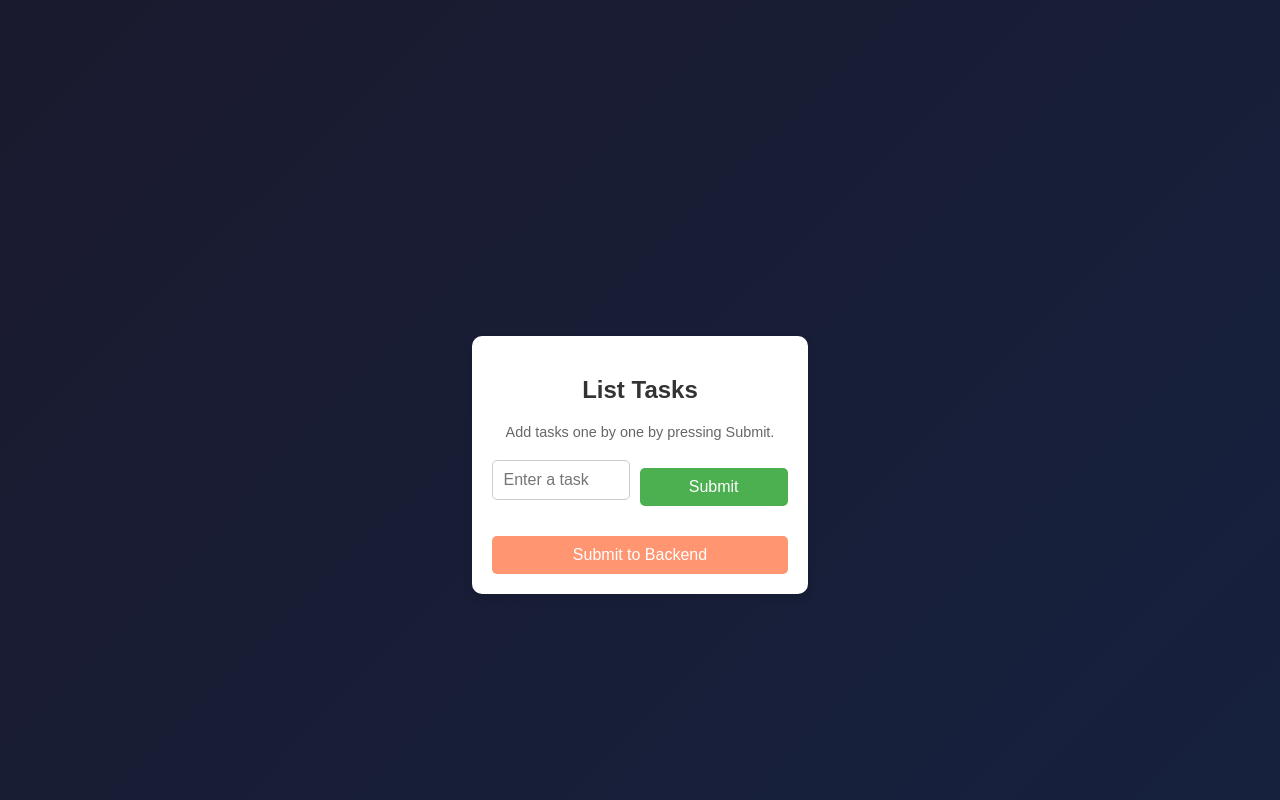
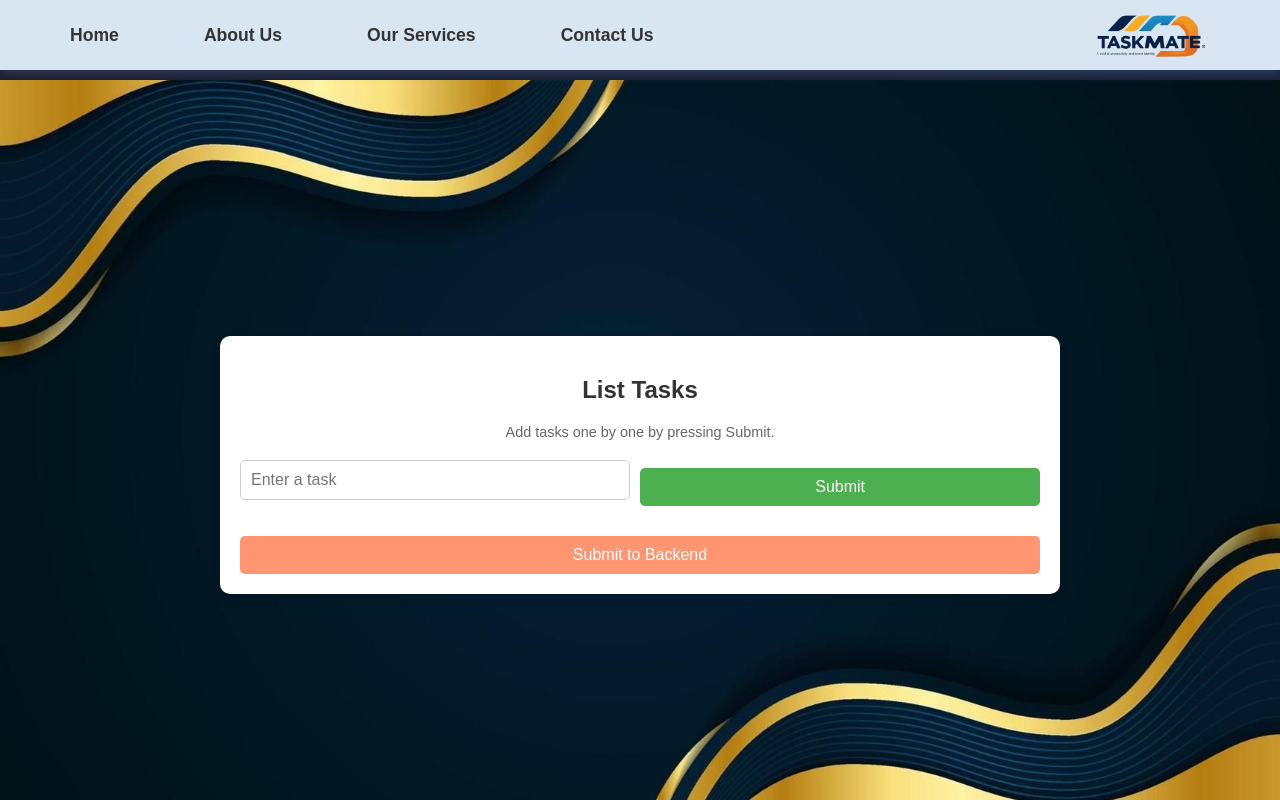
Before and after one commit to akindu-k/iwb013-team-tricannu, a React (Vite) app in the folder frontend/: page /list-tasks in a window 1280 px wide. Built offline with nearby package versions, Linux system fonts and the light colour scheme.

Commit message:
improved UI

```diff
--- a/frontend/src/App.jsx
+++ b/frontend/src/App.jsx
@@ -2,7 +2,6 @@ import { BrowserRouter as Router, Route, Routes } from 'react-router-dom';
 import Home from './pages/Home'; // Import the new Home component
 import Login from './pages/Login';
 import EmployeeDashboard from './pages/EmployeeDashboard';
-import ManagerDashboard from './pages/ManagerDashboard';
 import AdminDashboard from './pages/AdminDashboard';
 import ListTasks from './pages/ListTasks';
 import ContactUs from './pages/ContactUs';
@@ -17,7 +16,6 @@ function App() {
         <Route path="/" element={<Home />} />
         <Route path="/login" element={<Login />} />
         <Route path="/employee" element={<EmployeeDashboard />} />
-        <Route path="/manager" element={<ManagerDashboard />} />
         <Route path="/admin" element={<AdminDashboard />} />
         <Route path="/list-tasks" element={<ListTasks />} />
         <Route path="/contactus" element={<ContactUs />} />
--- a/frontend/src/pages/EmployeeDashboard.css
+++ b/frontend/src/pages/EmployeeDashboard.css
@@ -1,4 +1,22 @@
 /* Adjusted container for dark background theme */
+
+.employee-main{
+    display: flex;
+    flex-direction: column;
+    align-items: center;
+    justify-content: center;
+    width: 100vw;
+    height: calc(100vh - 80px); /* Full viewport height minus navbar */
+    background-image: url("/src/assets/4b755524bd82dcbde3807c231f74482d.jpg");
+    background-size: cover;
+    background-position: center;
+    background-repeat: no-repeat;
+    color: white;
+    text-align: center;
+    padding: 20px;
+    box-sizing: border-box;
+    overflow-y: auto; /* Enable vertical scrolling */
+  }
 .employee-dashboard-container {
     max-width: 1000px;
     margin: 50px auto;
--- a/frontend/src/pages/EmployeeDashboard.jsx
+++ b/frontend/src/pages/EmployeeDashboard.jsx
@@ -1,6 +1,8 @@
 import { useState, useEffect } from 'react';
 import axios from 'axios';
 import './EmployeeDashboard.css';  // Import the updated CSS file
+import Navbar from './Navbar';
+
 
 function EmployeeDashboard() {
   const [assignedTasks, setAssignedTasks] = useState([]);
@@ -20,12 +22,15 @@ function EmployeeDashboard() {
   }, []);
 
   return (
+    <div className='employee-main'>
+      <Navbar />
     <div className="employee-dashboard-container">
       <h1>Employee Dashboard</h1>
       {assignedTasks && assignedTasks.map((task, index) => (
         <p key={index} className="assigned-task">{task}</p>
       ))}
     </div>
+    </div>
   );
 }
 
--- a/frontend/src/pages/ListTasks.css
+++ b/frontend/src/pages/ListTasks.css
@@ -1,3 +1,26 @@
+.list-main {
+  display: flex;
+  flex-direction: column;
+  align-items: center;
+  justify-content: center;
+  width: 100vw;
+  height: calc(100vh - 80px); /* Full viewport height minus navbar */
+  background-image: url("/src/assets/4b755524bd82dcbde3807c231f74482d.jpg");
+  background-size: cover;
+  background-position: center;
+  background-repeat: no-repeat;
+  color: white;
+  text-align: center;
+  padding: 20px;
+  box-sizing: border-box;
+  overflow-y: auto; /* Enable vertical scrolling */
+}
+
+
+
+
+
+
 .list-tasks-container {
   width: 80%;
   max-width: 800px;
--- a/frontend/src/pages/ListTasks.jsx
+++ b/frontend/src/pages/ListTasks.jsx
@@ -1,6 +1,7 @@
 import { useState } from 'react';
 import './ListTasks.css';  // Importing the ListTasks-specific CSS
 import axios from 'axios';
+import Navbar from './Navbar';
 
 const ListTasks = () => {
   const [tasks, setTasks] = useState([]);
@@ -33,6 +34,8 @@ const ListTasks = () => {
   }
 
   return (
+    <div className="list-main">
+      <Navbar />
     <div className="list-tasks-container">
       <h2>List Tasks</h2>
       <p>Add tasks one by one by pressing Submit.</p>
@@ -61,6 +64,7 @@ const ListTasks = () => {
     )}
 
     </div>
+    </div>
   );
 };
 
--- a/frontend/src/pages/Login.css
+++ b/frontend/src/pages/Login.css
@@ -8,6 +8,41 @@ body {
   animation: fadeIn 5s ease-in-out;
   height: 100vh;
   margin: 0;
+}
+
+
+.login-main{
+  display: flex;
+  flex-direction: column;
+  align-items: center;
+  justify-content: center;
+  width: 100vw;
+  height: calc(100vh - 80px); /* Full viewport height minus navbar */
+  background-image: url("/src/assets/4b755524bd82dcbde3807c231f74482d.jpg");
+  background-size: cover;
+  background-position: center;
+  background-repeat: no-repeat;
+  color: white;
+  text-align: center;
+  padding: 20px;
+  box-sizing: border-box;
+  overflow-y: auto; /* Enable vertical scrolling */
+}
+
+nav {
+  position: fixed; /* Fix the navbar to the top */
+  top: 0;
+  left: 0;
+  width: 100%;
+  height: 80px; /* Set a fixed height for the navbar */
+  z-index: 1000; /* Ensure navbar stays on top */
+  background-color: #333; /* Add background color */
+  color: white;
+  display: flex;
+  align-items: center;
+  justify-content: space-between;
+  padding: 0 20px;
+  box-sizing: border-box;
 }
 
 /* Fade-in animation */
--- a/frontend/src/pages/Login.jsx
+++ b/frontend/src/pages/Login.jsx
@@ -1,7 +1,7 @@
 import { useState } from 'react';
 import { useNavigate, useLocation } from 'react-router-dom';
 import './Login.css'; // Import your login.css here
-
+import Navbar from './Navbar';
 function Login() {
 
     const location = useLocation();
@@ -21,7 +21,7 @@ function Login() {
         navigate('/admin');
       }
       else if (role == 'manager') {
-        navigate('/manager');
+        navigate('/list-tasks');
       } else {
         navigate('/employee');
       }
@@ -31,6 +31,8 @@ function Login() {
   };
 
   return (
+    <div className='login-main'>
+      <Navbar />
     <div className="login-container">
       <h2>Login</h2>
       <form onSubmit={(e) => e.preventDefault()}>
@@ -52,17 +54,9 @@ function Login() {
             required
           />
         </label>
-        {/* Uncomment this section if you want to include role selection */}
-        {/* <label>
-          Role:
-          <select value={role} onChange={(e) => setRole(e.target.value)}>
-            <option value="employee">Employee</option>
-            <option value="manager">Manager</option>
-            <option value="admin">Admin</option>
-          </select>
-        </label> */}
         <button type="button" onClick={handleLogin}>Login</button>
       </form>
+    </div>
     </div>
   );
 }
--- a/frontend/src/pages/ManagerDashboard.css
+++ /dev/null
@@ -1,35 +0,0 @@
-.dashboard-container {
-    width: 80%;
-    max-width: 800px;
-    margin: 0 auto;
-    padding: 20px;
-    background-color: #fff;
-    border-radius: 10px;
-    box-shadow: 0 4px 10px rgba(0, 0, 0, 0.1);
-    margin-top: 50px;
-  }
-
-  h1 {
-    text-align: center;
-    margin-bottom: 20px;
-  }
-
-  .dashboard-section {
-    text-align: center;
-    margin-bottom: 30px;
-  }
-
-  .dashboard-button {
-    padding: 10px 20px;
-    margin: 10px;
-    font-size: 1rem;
-    background-color: #4caf50;
-    color: white;
-    border: none;
-    border-radius: 5px;
-    cursor: pointer;
-  }
-
-  .dashboard-button:hover {
-    background-color: #45a049;
-  }
--- a/frontend/src/pages/ManagerDashboard.jsx
+++ /dev/null
@@ -1,19 +0,0 @@
-import { useNavigate } from 'react-router-dom';
-import './ManagerDashboard.css';  // Importing the Dashboard-specific CSS
-
-const ManagerDashboard = () => {
-  const navigate = useNavigate();
-
-  return (
-    <div className="dashboard-container">
-      <h1>Manager Dashboard</h1>
-      <div className="dashboard-section">
-        <h2>Task Management</h2>
-        <p>Click below to manage tasks.</p>
-        <button onClick={() => navigate('/list-tasks')} className="dashboard-button">List Tasks</button>
-      </div>
-    </div>
-  );
-};
-
-export default ManagerDashboard;
```
Also changed, not shown: 1 other file (tests, documents, lock files or other folders).
